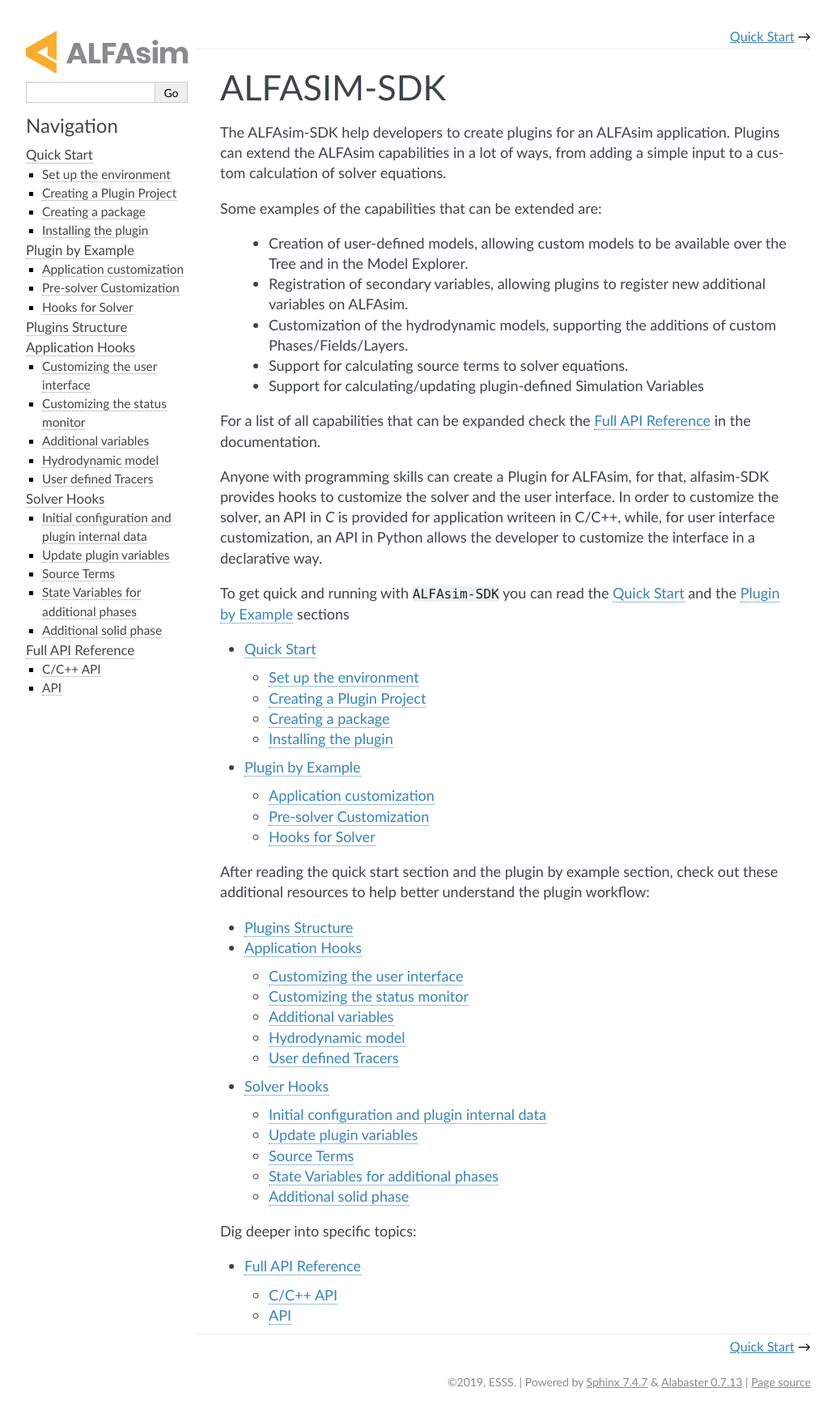
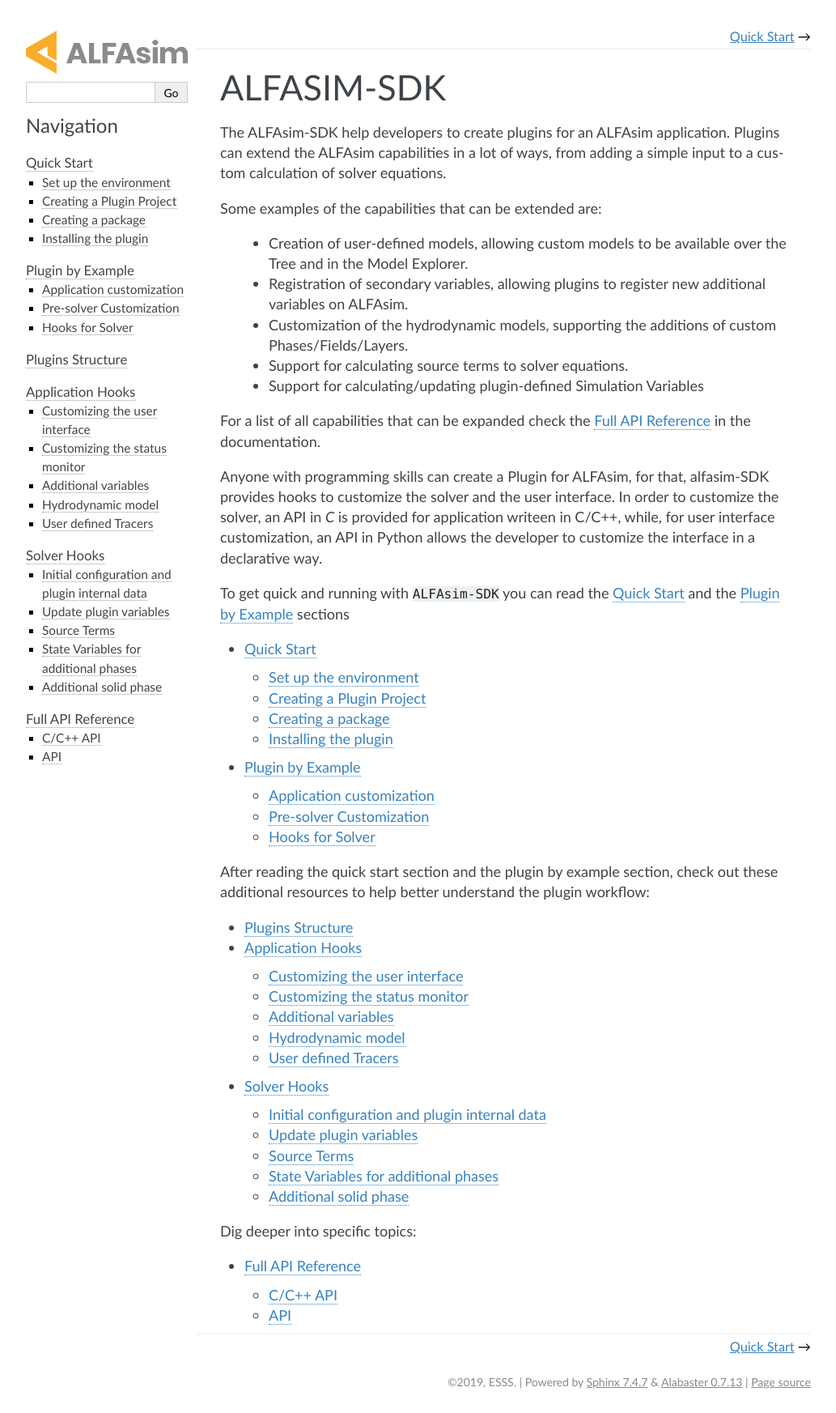
Before and after one commit to ESSS/alfasim-sdk, a Sphinx documentation site: the page built from docs/source/index.rst, in a window 1280 px wide. Shown: the whole page at 81% size, without its empty margins (128-1161 px from the left). Built offline with Sphinx 7.4.7, drawn with Linux system fonts in a browser that asks for light colours.

Commit message:
add separator

```diff
--- a/docs/source/_static/custom.css
+++ b/docs/source/_static/custom.css
@@ -21,3 +21,7 @@
     padding: 1.25rem 1.5rem;
     background: #282c34;
 }
+
+div.sphinxsidebarwrapper > ul > li {
+    margin-top: 15px;
+}
```
